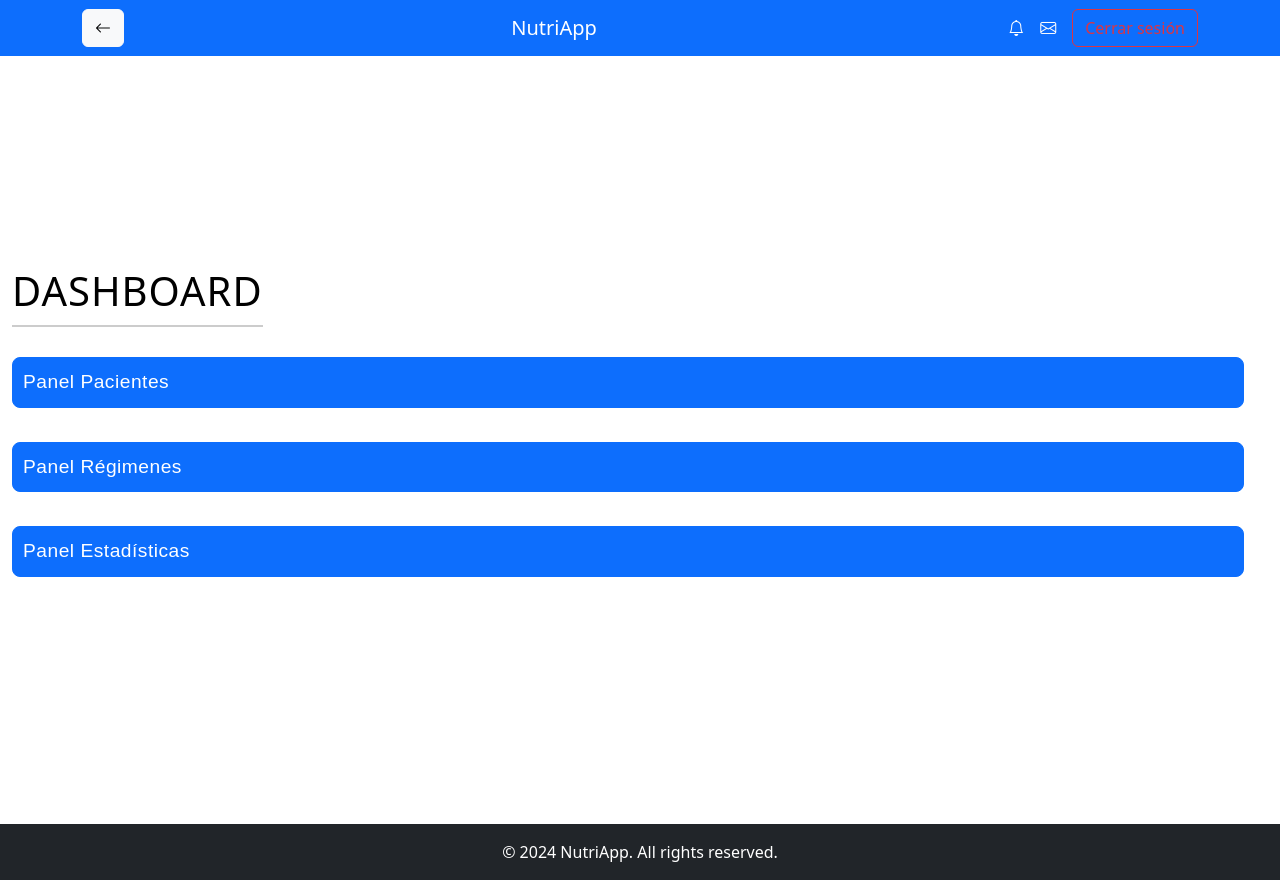
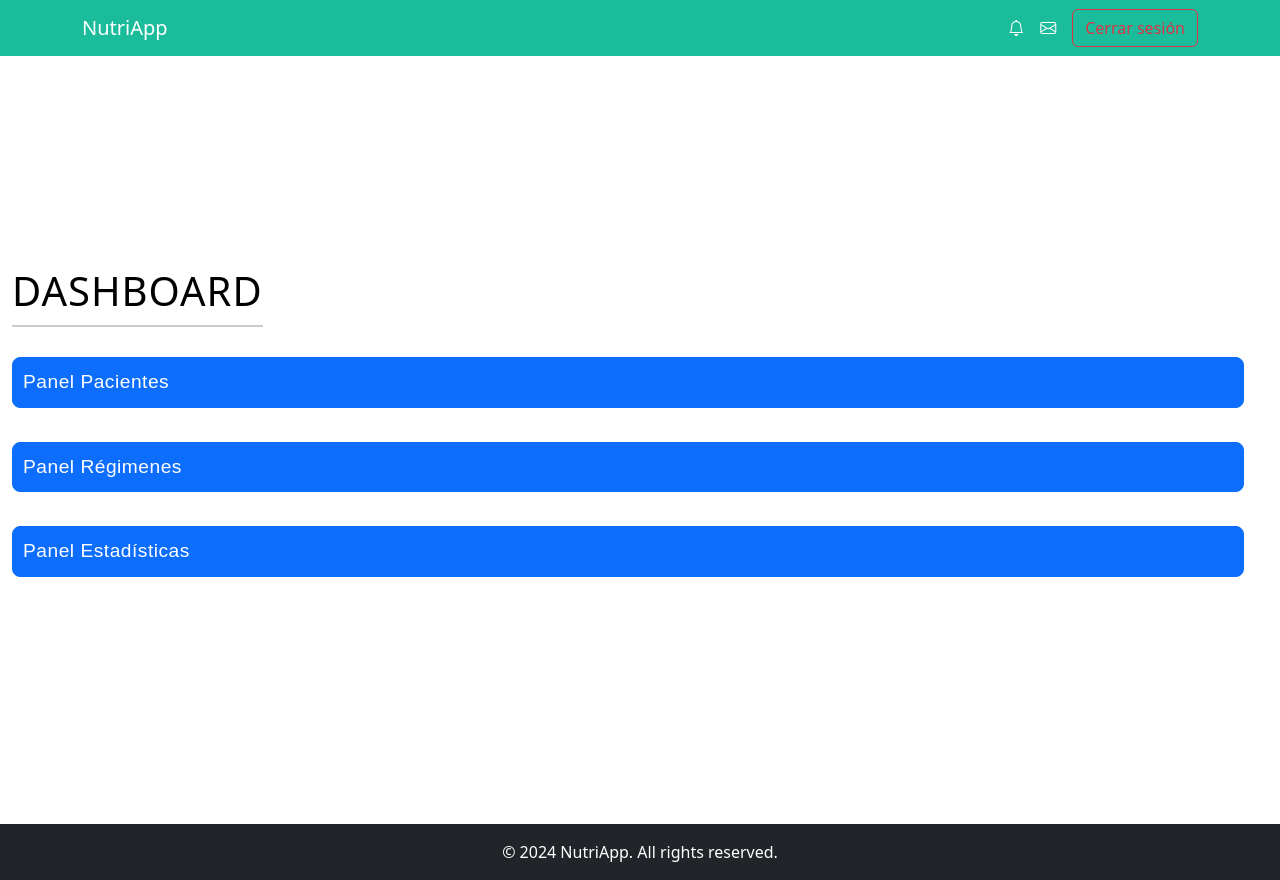
Before and after one commit to karen-rm/Modulo-Nutriologo, a React (Vite) app in the folder frontend/: page /dashboard in a window 1280 px wide. Built offline with nearby package versions, Linux system fonts and the light colour scheme; sample sign-in values are in the browser's storage.

Commit message:
eliminación de boton y cambio de color

```diff
--- a/frontend/src/components/Navbar.jsx
+++ b/frontend/src/components/Navbar.jsx
@@ -13,14 +13,8 @@ export const NavbarComponent = () => {
   const title = isAuthPage ? "Sistema de Seguimiento Alimenticio (SSA)" : "NutriApp";
 
   return (
-    <Navbar bg="primary" variant="dark" expand="md" fixed="top">
+    <Navbar style={{ backgroundColor: '#1abc9c'}} variant="dark" expand="md" fixed="top">
       <Container className={`d-flex ${isAuthPage ? 'justify-content-center' : 'justify-content-between align-items-center'}`}>
-        {/* Botón de regreso (no mostrar en login/register) */}
-        {!isAuthPage && (
-          <Button variant="light">
-            <i className="bi bi-arrow-left"></i>
-          </Button>
-        )}
 
         {/* Título o Marca */}
         <Navbar.Brand className={isAuthPage ? "mx-auto" : ""} href="#">
--- a/frontend/src/layouts/MainLayout.jsx
+++ b/frontend/src/layouts/MainLayout.jsx
@@ -1,11 +1,11 @@
 
-import Navbar from '../components/Navbar';
+import NavbarComponent from '../components/Navbar';
 import Footer from '../components/Footer';
 
 export const MainLayout = ({ children }) => {
   return (
     <div className="flex flex-col min-h-screen">
-      <Navbar />
+      <NavbarComponent />
       <main className="flex-grow mt-4">
         {children}
       </main>
```
